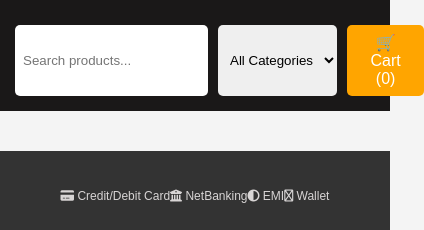
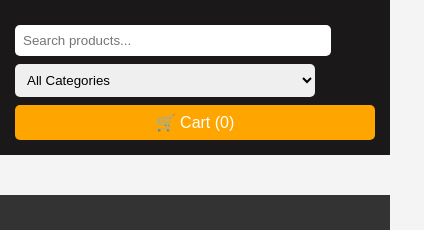
Before and after one commit to muzammilaalu/Jaldi-Lelo, a plain HTML site: page index.html in a window 390 px wide. Shown: the top 230 px of the page, 424 px wide, since content can reach past the window. Drawn offline with Linux system fonts and the light colour scheme; no server answers.

Commit message:
nav update

```diff
--- a/style.css
+++ b/style.css
@@ -193,6 +193,23 @@ ul{
   h1{
     display: none;
   }
+  header {
+    flex-direction: column;
+    text-align: center;
+  }
+
+  .controls {
+    flex-direction: column;
+    gap: 8px;
+    width: 100%;
+  }
+
+  .controls input,
+  .controls select,
+  .controls button {
+    width: 100%;
+    max-width: 300px;
+  }
   .footer-ul {
     display: none;
   }
```
